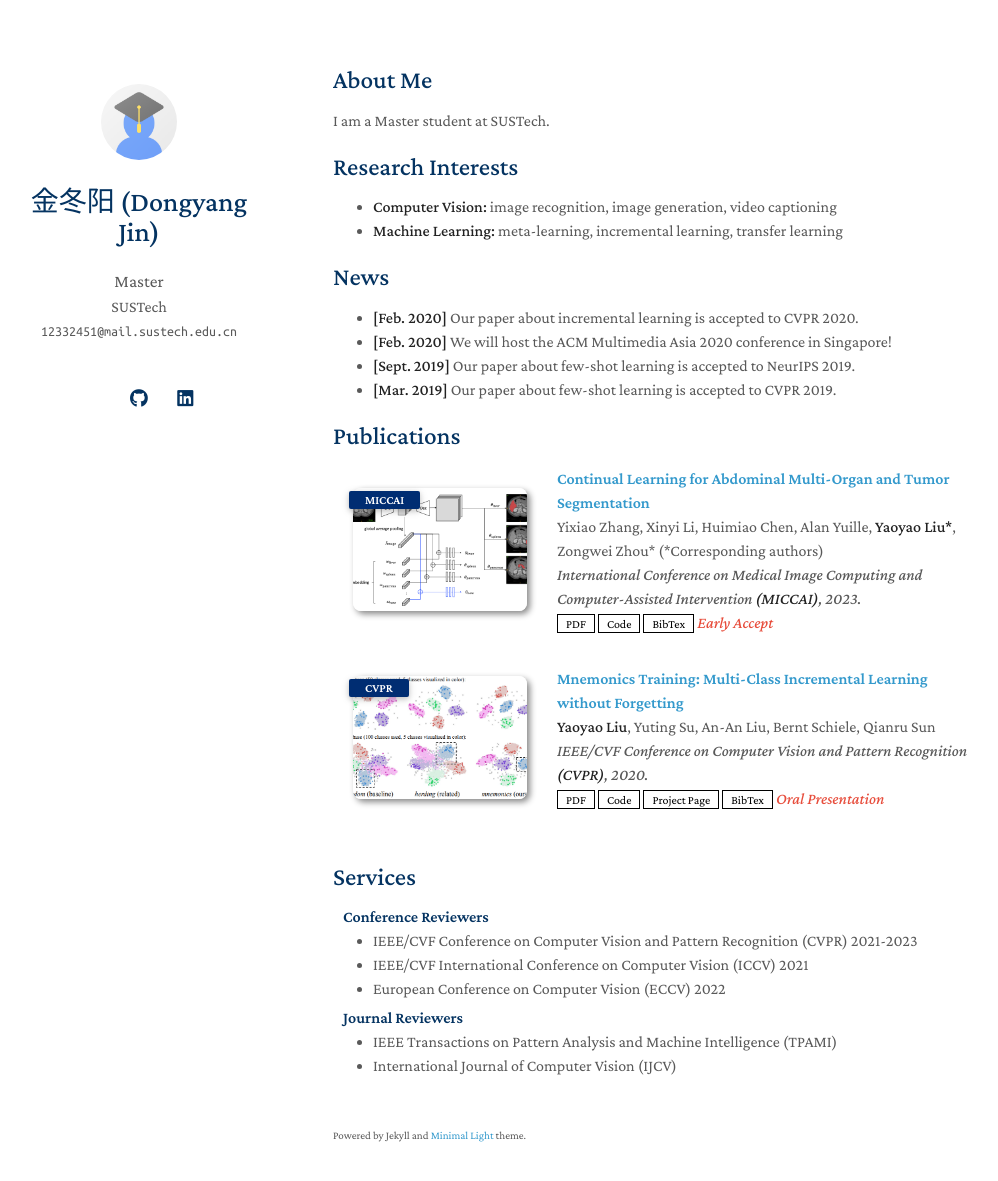
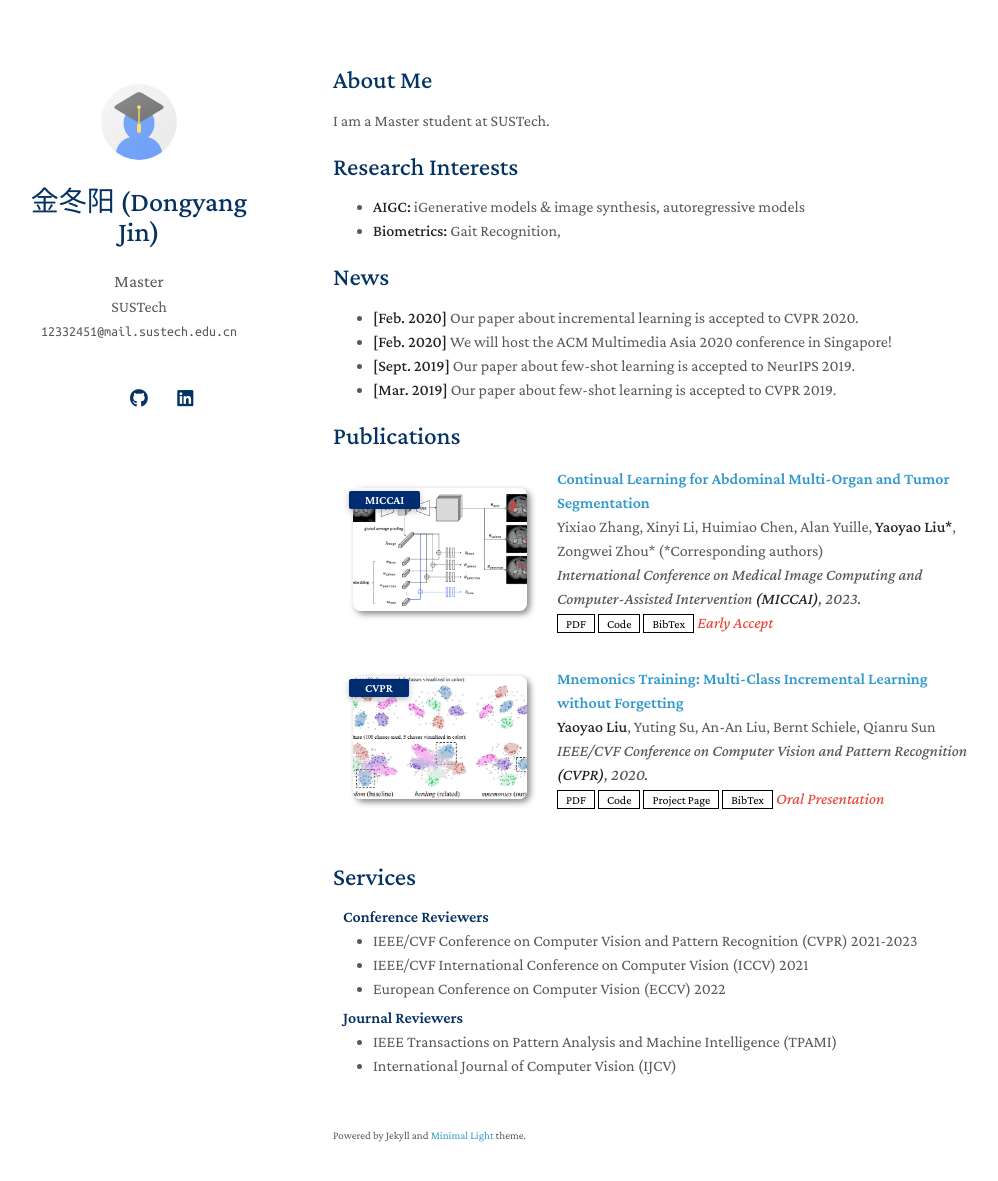
Before and after one commit to jdyjjj/jdyjjj.github.io, a Jekyll site: the page built from index.md, in a window 1280 px wide and 1216 px high. Shown: the top 1181 px of the window, without its empty margins (137-1135 px from the left). Built offline with Jekyll 4.4.1, drawn with Linux system fonts in a browser that asks for light colours; a style sheet for code colours, icons or effects is not loaded; our own code applies the rules of GitHub Pages for plain Markdown files.

Commit message:
Update index.md

```diff
--- a/index.md
+++ b/index.md
@@ -8,8 +8,8 @@
 
 ## Research Interests
 
-- **Computer Vision:** image recognition, image generation, video captioning
-- **Machine Learning:** meta-learning, incremental learning, transfer learning
+- **AIGC:** iGenerative models & image synthesis, autoregressive models
+- **Biometrics:** Gait Recognition,
 
 ## News
 
```
